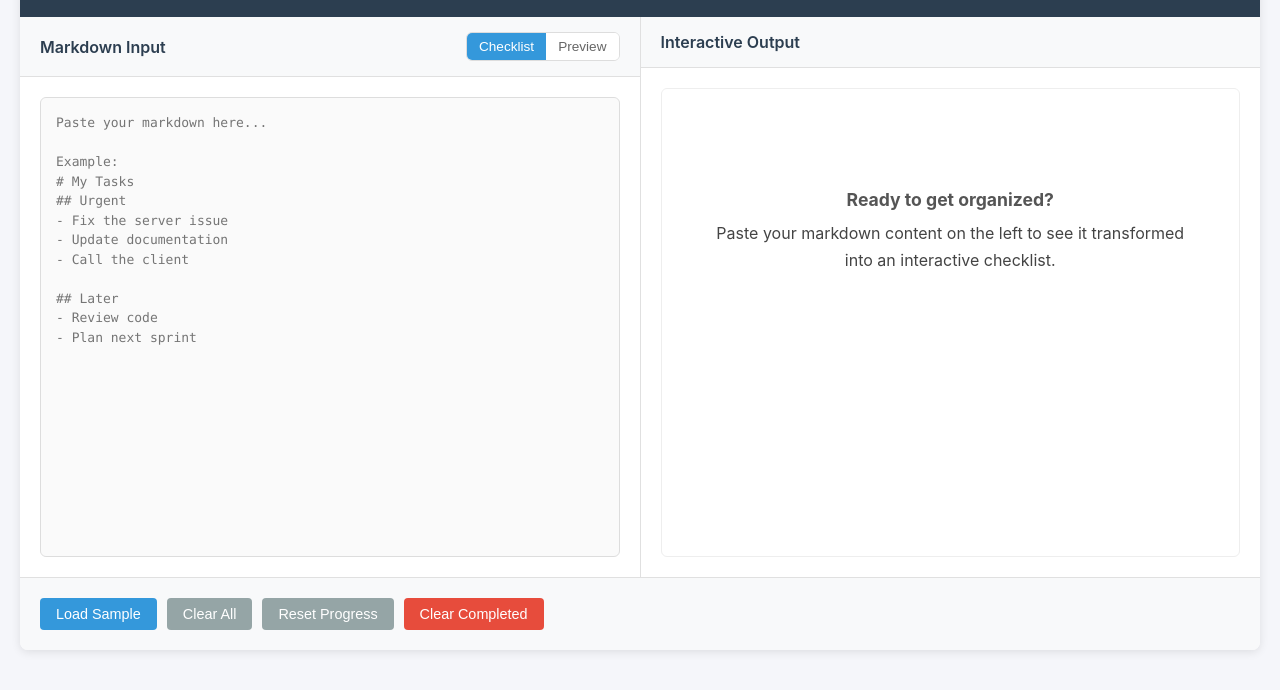
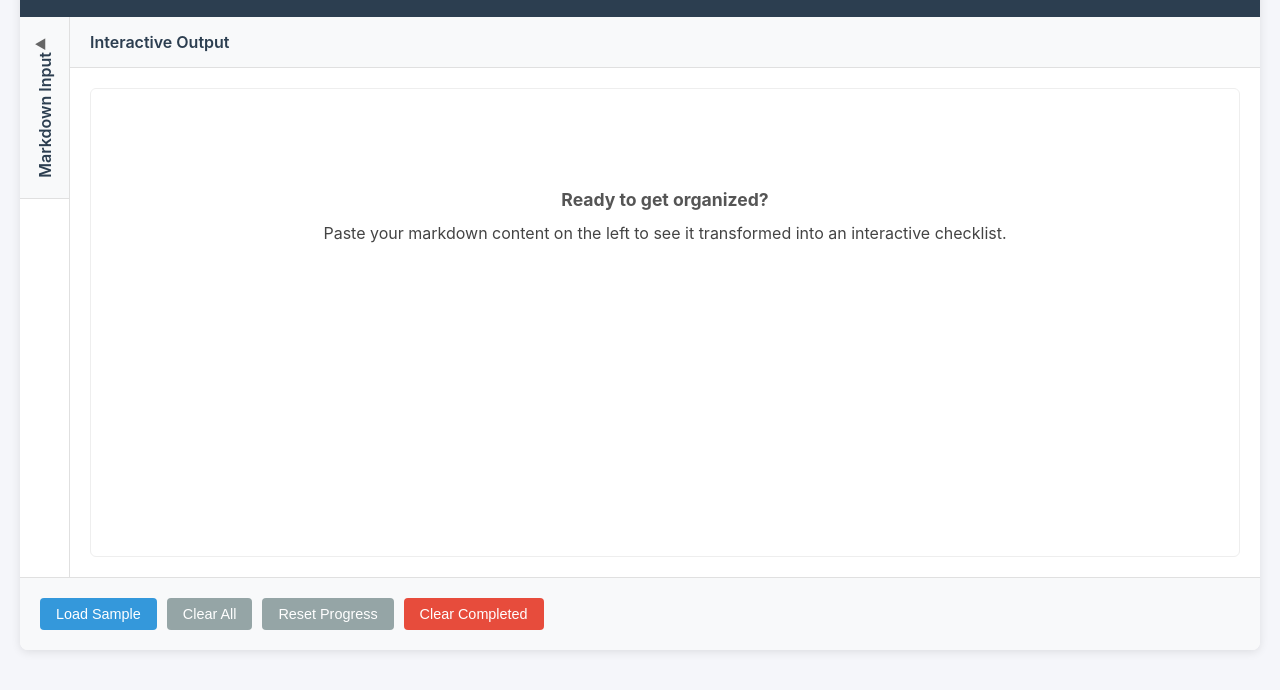
Before and after one commit to JimWardle/markdownToChecklist, a plain HTML site: page index.html in a window 1280 px wide. Both pictures are taken after a click on the button "Checklist". Shown: the part 102-792 px from the top of the page. Drawn offline with nearby package versions, Linux system fonts and the light colour scheme.

Commit message:
Update index.html

```diff
--- a/index.html
+++ b/index.html
@@ -56,6 +56,30 @@
             border-right: 1px solid #e0e0e0;
             display: flex;
             flex-direction: column;
+            transition: all 0.3s ease;
+        }
+
+        .input-panel.minimized {
+            flex: 0 0 auto;
+            width: 50px;
+        }
+
+        .input-panel.minimized .textarea-container {
+            display: none;
+        }
+
+        .input-panel.minimized .panel-header {
+            writing-mode: vertical-rl;
+            text-orientation: mixed;
+            padding: 20px 15px;
+        }
+
+        .input-panel.minimized .panel-title {
+            transform: rotate(180deg);
+        }
+
+        .input-panel.minimized .mode-toggle {
+            display: none;
         }
 
         .output-panel {
@@ -71,12 +95,31 @@
             display: flex;
             justify-content: space-between;
             align-items: center;
+            cursor: pointer;
+            user-select: none;
+        }
+
+        .panel-header:hover {
+            background: #f0f0f0;
         }
 
         .panel-title {
             font-size: 1rem;
             font-weight: 600;
             color: #2c3e50;
+            display: flex;
+            align-items: center;
+        }
+
+        .minimize-icon {
+            margin-left: 8px;
+            font-size: 0.8em;
+            color: #666;
+            transition: transform 0.3s ease;
+        }
+
+        .input-panel.minimized .minimize-icon {
+            transform: rotate(180deg);
         }
 
         .mode-toggle {
@@ -407,9 +450,12 @@
         </div>
 
         <div class="main-content">
-            <div class="input-panel">
-                <div class="panel-header">
-                    <div class="panel-title">Markdown Input</div>
+            <div class="input-panel" id="inputPanel">
+                <div class="panel-header" onclick="toggleInputPanel()">
+                    <div class="panel-title">
+                        Markdown Input
+                        <span class="minimize-icon">◀</span>
+                    </div>
                     <div class="mode-toggle">
                         <button class="mode-btn active" data-mode="checklist">Checklist</button>
                         <button class="mode-btn" data-mode="markdown">Preview</button>
@@ -546,6 +592,11 @@ Example:
             });
 
             return html;
+        }
+
+        function toggleInputPanel() {
+            const inputPanel = document.getElementById('inputPanel');
+            inputPanel.classList.toggle('minimized');
         }
 
         function toggleSection(headerId) {
```
